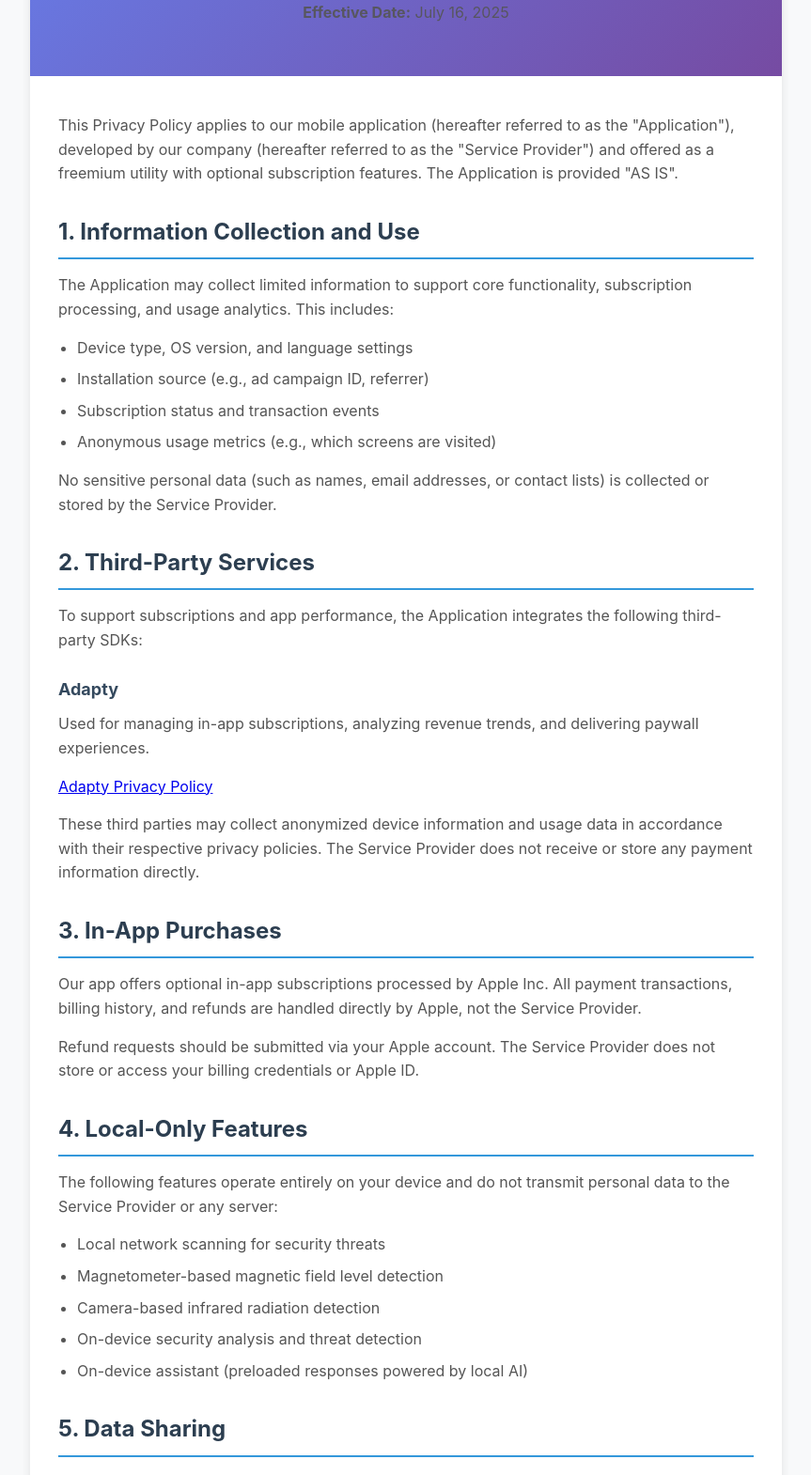
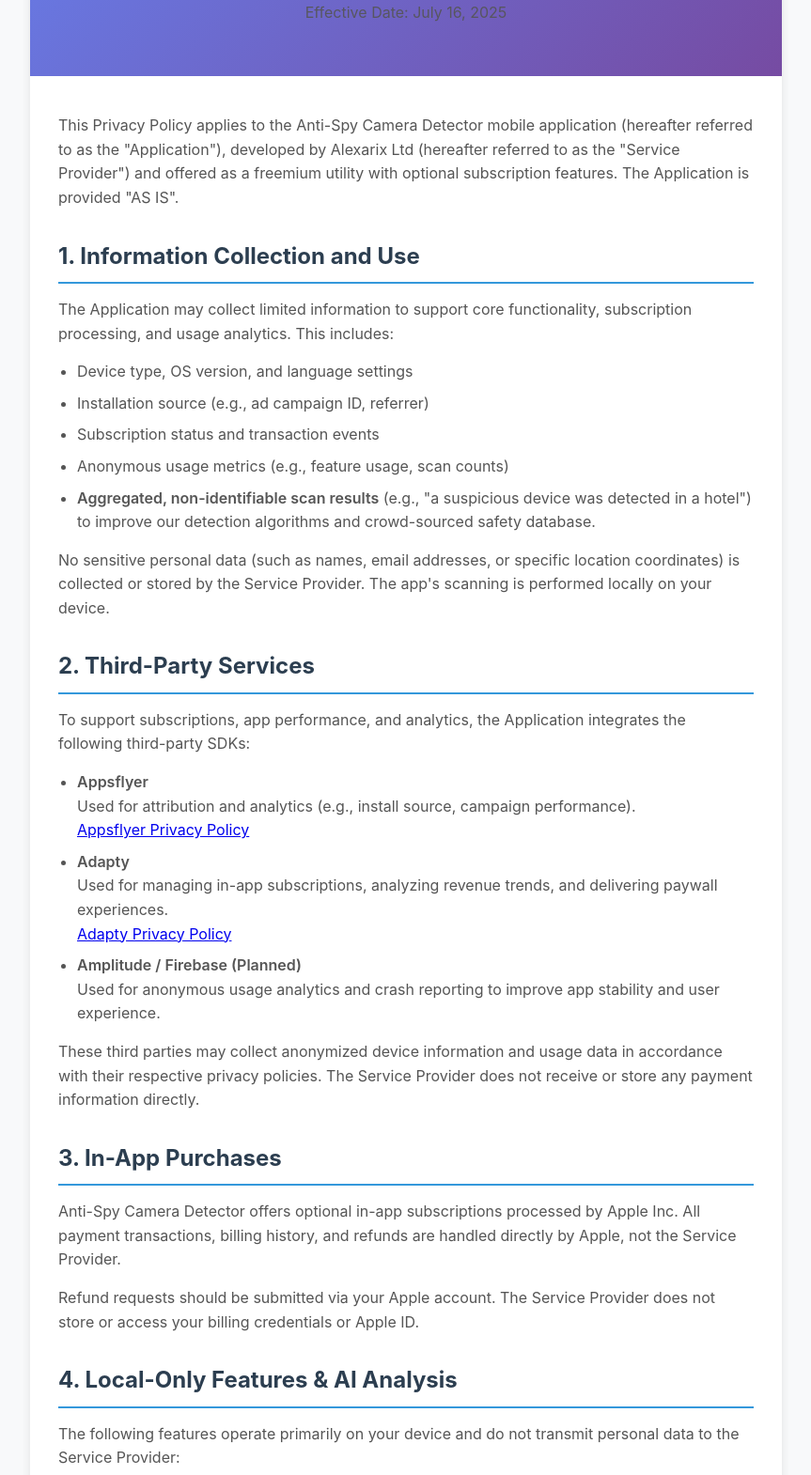
Before and after one commit to antispy/privacyPolicy.github.io, a plain HTML site: page docs/index.html in a window 1280 px wide. Shown: the part 149-1719 px from the top of the page at 94% size, without its empty margins (208-1071 px from the left). Drawn offline with Linux system fonts and the light colour scheme.

Commit message:
Update index.html

```diff
--- a/docs/index.html
+++ b/docs/index.html
@@ -3,7 +3,7 @@
 <head>
   <meta charset="UTF-8">
   <meta name="viewport" content="width=device-width, initial-scale=1.0">
-  <title>Privacy Policy</title>
+  <title>Privacy Policy - Anti-Spy Camera Detector</title>
   <style>
     * {
       margin: 0;
@@ -122,101 +122,109 @@
 <body>
   <div class="container">
     <div class="header">
-      <div class="logo">Antispy</div>
+      <div class="logo">Anti-Spy Camera Detector</div>
       <h1>Privacy Policy</h1>
-      <p><strong>Effective Date:</strong> July 16, 2025</p>
+      <p>Effective Date: July 16, 2025</p>
     </div>
 
     <div class="content">
       <div class="section">
-        <p>This Privacy Policy applies to our mobile application (hereafter referred to as the "Application"), developed by our company (hereafter referred to as the "Service Provider") and offered as a freemium utility with optional subscription features. The Application is provided "AS IS".</p>
+        <p>This Privacy Policy applies to the Anti-Spy Camera Detector mobile application (hereafter referred to as the "Application"), developed by Alexarix Ltd (hereafter referred to as the "Service Provider") and offered as a freemium utility with optional subscription features. The Application is provided "AS IS".</p>
       </div>
 
+      <h2>1. Information Collection and Use</h2>
       <div class="section">
-        <h2>1. Information Collection and Use</h2>
         <p>The Application may collect limited information to support core functionality, subscription processing, and usage analytics. This includes:</p>
         <ul>
           <li>Device type, OS version, and language settings</li>
           <li>Installation source (e.g., ad campaign ID, referrer)</li>
           <li>Subscription status and transaction events</li>
-          <li>Anonymous usage metrics (e.g., which screens are visited)</li>
+          <li>Anonymous usage metrics (e.g., feature usage, scan counts)</li>
+          <li><span class="bold">Aggregated, non-identifiable scan results</span> (e.g., "a suspicious device was detected in a hotel") to improve our detection algorithms and crowd-sourced safety database.</li>
         </ul>
-        <p>No sensitive personal data (such as names, email addresses, or contact lists) is collected or stored by the Service Provider.</p>
+        <p>No sensitive personal data (such as names, email addresses, or specific location coordinates) is collected or stored by the Service Provider. The app's scanning is performed locally on your device.</p>
       </div>
 
+      <h2>2. Third-Party Services</h2>
       <div class="section">
-        <h2>2. Third-Party Services</h2>
-        <p>To support subscriptions and app performance, the Application integrates the following third-party SDKs:</p>
-
-        <h3>Adapty</h3>
-        <p>Used for managing in-app subscriptions, analyzing revenue trends, and delivering paywall experiences.</p>
-        <p><a href="https://adapty.io/privacy-policy/" target="_blank">Adapty Privacy Policy</a></p>
-
+        <p>To support subscriptions, app performance, and analytics, the Application integrates the following third-party SDKs:</p>
+        <ul>
+          <li><span class="bold">Appsflyer</span><br>
+            Used for attribution and analytics (e.g., install source, campaign performance).<br>
+            <a href="https://www.appsflyer.com/legal/privacy-policy/" target="_blank">Appsflyer Privacy Policy</a>
+          </li>
+          <li><span class="bold">Adapty</span><br>
+            Used for managing in-app subscriptions, analyzing revenue trends, and delivering paywall experiences.<br>
+            <a href="https://adapty.io/privacy-policy/" target="_blank">Adapty Privacy Policy</a>
+          </li>
+          <li><span class="bold">Amplitude / Firebase (Planned)</span><br>
+            Used for anonymous usage analytics and crash reporting to improve app stability and user experience.
+          </li>
+        </ul>
         <p>These third parties may collect anonymized device information and usage data in accordance with their respective privacy policies. The Service Provider does not receive or store any payment information directly.</p>
       </div>
 
+      <h2>3. In-App Purchases</h2>
       <div class="section">
-        <h2>3. In-App Purchases</h2>
-        <p>Our app offers optional in-app subscriptions processed by Apple Inc. All payment transactions, billing history, and refunds are handled directly by Apple, not the Service Provider.</p>
+        <p>Anti-Spy Camera Detector offers optional in-app subscriptions processed by Apple Inc. All payment transactions, billing history, and refunds are handled directly by Apple, not the Service Provider.</p>
         <p>Refund requests should be submitted via your Apple account. The Service Provider does not store or access your billing credentials or Apple ID.</p>
       </div>
 
+      <h2>4. Local-Only Features & AI Analysis</h2>
       <div class="section">
-        <h2>4. Local-Only Features</h2>
-        <p>The following features operate entirely on your device and do not transmit personal data to the Service Provider or any server:</p>
+        <p>The following features operate primarily on your device and do not transmit personal data to the Service Provider:</p>
         <ul>
-          <li>Local network scanning for security threats</li>
-          <li>Magnetometer-based magnetic field level detection</li>
-          <li>Camera-based infrared radiation detection</li>
-          <li>On-device security analysis and threat detection</li>
-          <li>On-device assistant (preloaded responses powered by local AI)</li>
+          <li>IR camera detection via device flashlight</li>
+          <li>Wi-Fi and Bluetooth scanning</li>
+          <li>Magnetometer sensor data for electronic device detection</li>
+          <li>Audio and haptic feedback generation</li>
         </ul>
+        <div class="highlight">
+          <p><span class="bold">AI-Powered Analysis:</span> To provide advanced device identification and threat assessment, <span class="bold">anonymized device data</span> (such as generic device signatures and network metadata) is sent to our AI analysis service. This data is <span class="bold">not linked to you or your specific location</span> and is used solely to classify the type of device (e.g., "smart TV," "router," "suspicious camera") and provide the Smart Security Score. No images, videos, or personal files from your device are ever transmitted.</p>
+        </div>
       </div>
 
+      <h2>5. Data Sharing</h2>
       <div class="section">
-        <h2>5. Data Sharing</h2>
-        <p>We do not sell or share your personal data. However, anonymized data may be shared with third-party service providers listed above solely to improve app performance and manage subscriptions.</p>
+        <p>We do not sell, rent, or share your personal data. However, anonymized, aggregated data may be shared with third-party service providers listed above solely to improve app performance and manage subscriptions.</p>
         <p>We may disclose limited data if required by law or legal process.</p>
       </div>
 
+      <h2>6. Opt-Out Rights</h2>
       <div class="section">
-        <h2>6. Opt-Out Rights</h2>
         <p>You can stop all data collection by uninstalling the Application. You can also limit tracking by:</p>
         <ul>
           <li>Opting out of ad tracking in your iOS settings</li>
           <li>Disabling personalized ads via your Apple ID</li>
+          <li>Adjusting Appsflyer opt-out settings <a href="https://www.appsflyer.com/optout" target="_blank">here</a></li>
         </ul>
       </div>
 
+      <h2>7. Data Retention</h2>
       <div class="section">
-        <h2>7. Data Retention</h2>
-        <p>No personal data is stored by the Service Provider. Anonymized analytics and subscription metadata may be retained by third-party services according to their own retention policies.</p>
+        <p>No personal data is stored by the Service Provider. Anonymized analytics and subscription metadata may be retained by our third-party partners (Appsflyer, Adapty) according to their own retention policies.</p>
       </div>
 
+      <h2>8. Children's Privacy</h2>
       <div class="section">
-        <h2>8. Children's Privacy</h2>
         <p>The Application is not intended for children under 13. The Service Provider does not knowingly collect data from children. If you are a parent or guardian and believe your child has submitted data, please contact us immediately.</p>
       </div>
 
+      <h2>9. Security</h2>
       <div class="section">
-        <h2>9. Security</h2>
         <p>We implement reasonable safeguards (both technical and procedural) to protect any locally processed or third-party managed data. All payment transactions are handled through Apple's secure payment system.</p>
       </div>
 
+      <h2>10. Changes to This Policy</h2>
       <div class="section">
-        <h2>10. Changes to This Policy</h2>
         <p>This Privacy Policy may be updated periodically. Changes will be posted on this page. Continued use of the Application constitutes your acceptance of the updated terms.</p>
       </div>
 
-      <div class="section">
-        <h2>11. Contact Us</h2>
-        <p>If you have any questions about this Privacy Policy or your data privacy while using the Application, please contact us.</p>
+      <div class="contact">
+        <h3>Contact Us</h3>
+        <p>If you have any questions about this Privacy Policy or your data privacy while using the Application, please contact:</p>
+        <p>📧 <strong>ios@alexarix.com</strong></p>
       </div>
-    </div>
-
-    <div class="contact">
-      <h3>📧 Contact Information</h3>
-      <p>your.email@example.com</p>
     </div>
   </div>
 </body>
```
